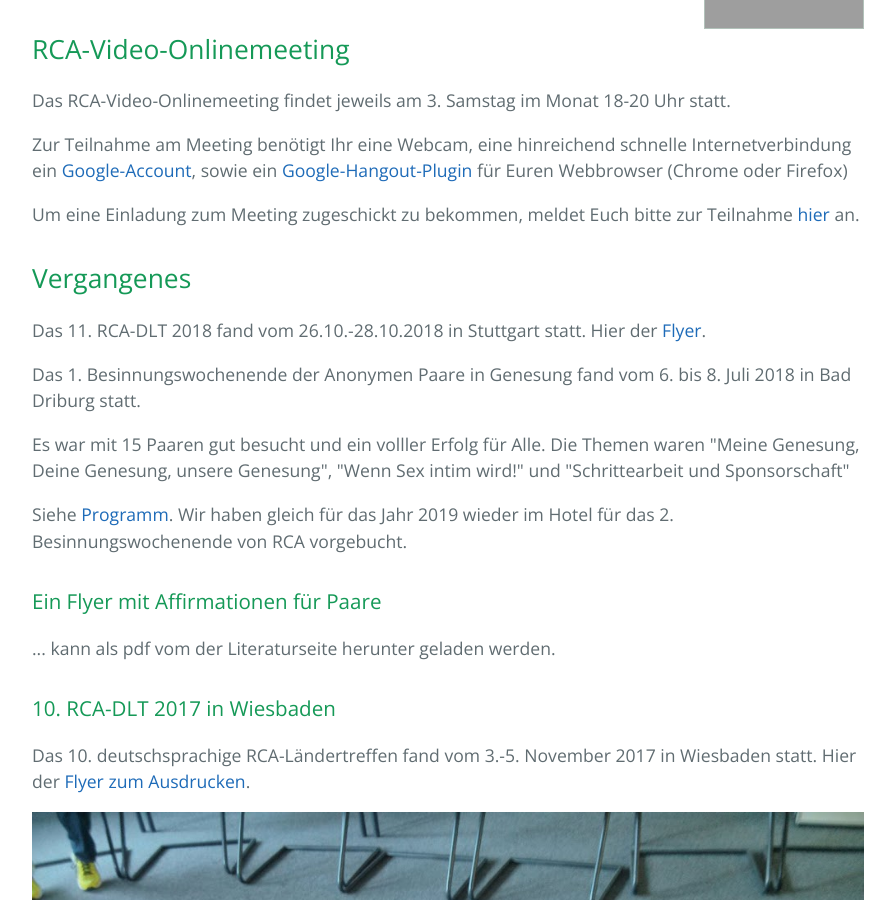
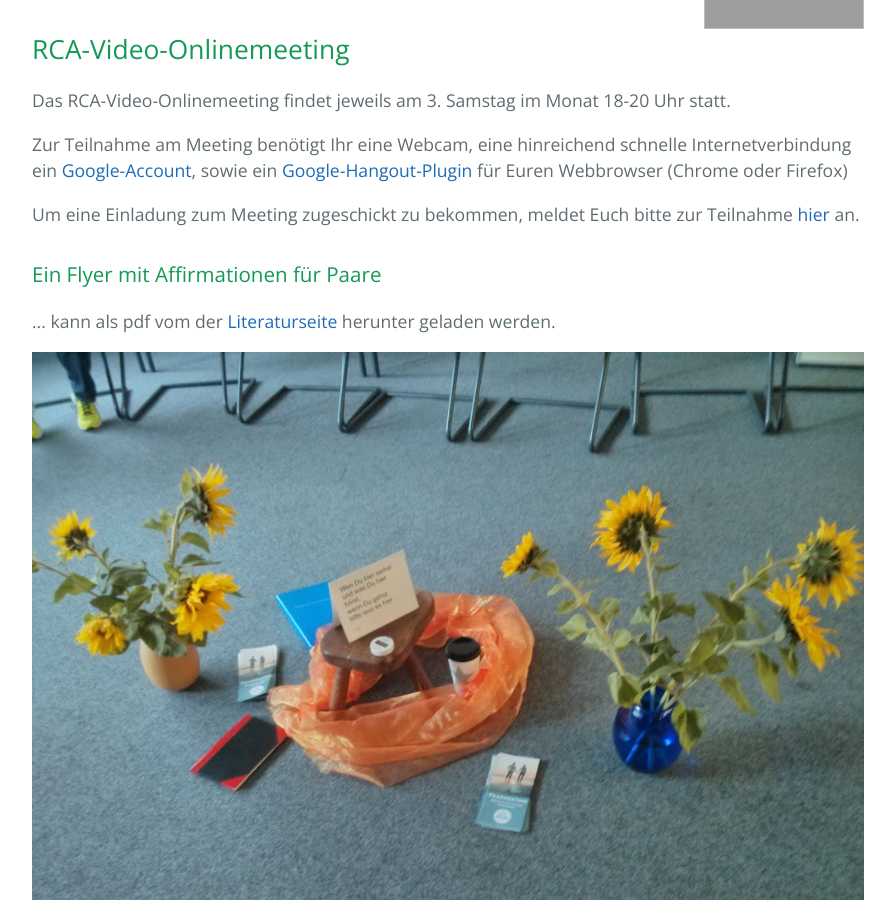
Before and after one commit to rcadeutschland/rcadeutschland.github.io, a Jekyll site: the page built from index.html, in a window 1280 px wide and 900 px high, scrolled down 639 px. Shown: the whole window, without its empty margins (192-1087 px from the left). Built offline with Jekyll 4.4.1, drawn with Linux system fonts in a browser that asks for light colours; nearby versions of some CDN libraries; grey boxes are pictures that could not be loaded.

Commit message:
Update index.html

```diff
--- a/index.html
+++ b/index.html
@@ -25,17 +25,7 @@ title: RCA Home
 <p>Um eine Einladung zum Meeting zugeschickt zu bekommen, meldet Euch bitte zur
  Teilnahme <a href="mailto:kontakt@recovering-couples.de?subject=[Anmeldung zum RCA-Online-Meeting]">hier</a> an.</p>
 
-<h2>Vergangenes</h2>
-<p>Das 11. RCA-DLT 2018 fand vom 26.10.-28.10.2018 in Stuttgart statt. Hier der <a href="files/RCATreffen2018.pdf">Flyer</a>.</p>
-<p>Das 1. Besinnungswochenende der Anonymen Paare in Genesung fand vom 6. bis 8. Juli 2018 in Bad Driburg statt.</p>
-<p>Es war mit 15 Paaren gut besucht und ein volller Erfolg für Alle. Die Themen waren "Meine Genesung, Deine Genesung, unsere Genesung", "Wenn Sex intim wird!" und "Schrittearbeit und Sponsorschaft"</p>
-<p>Siehe <a href="files/FlyerRCABesinnungswochenende2018.pdf">Programm</a>. Wir haben gleich für das Jahr 2019 wieder im Hotel für das 2. Besinnungswochenende von RCA vorgebucht.</p>
+<h3>Ein Flyer mit Affirmationen für Paare</h3>
+<p>... kann als pdf vom der <a href="/Literatur">Literaturseite</a> herunter geladen werden.</p>
 
-<h3>Ein Flyer mit Affirmationen für Paare</h3>
-<p>... kann als pdf vom der Literaturseite herunter geladen werden.</p>
-
-
-<h3>10. RCA-DLT 2017 in Wiesbaden</h3>
-<p>Das 10. deutschsprachige RCA-Ländertreffen fand vom 3.-5. November 2017 in Wiesbaden
- statt. Hier der <a href="files/FlyerRCADLT2017.pdf">Flyer zum Ausdrucken</a>.</p>
 <p><img src="images/rcamitte2016.jpg"></p>
```
